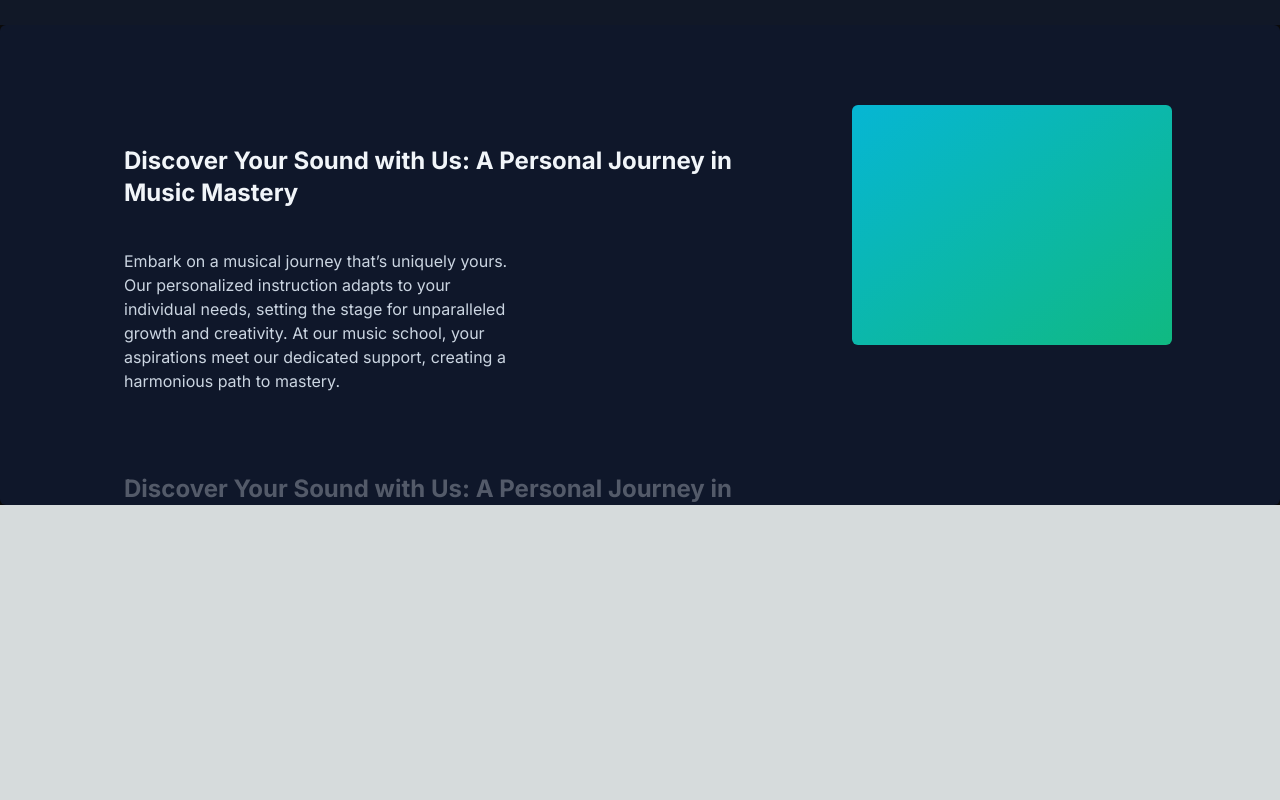
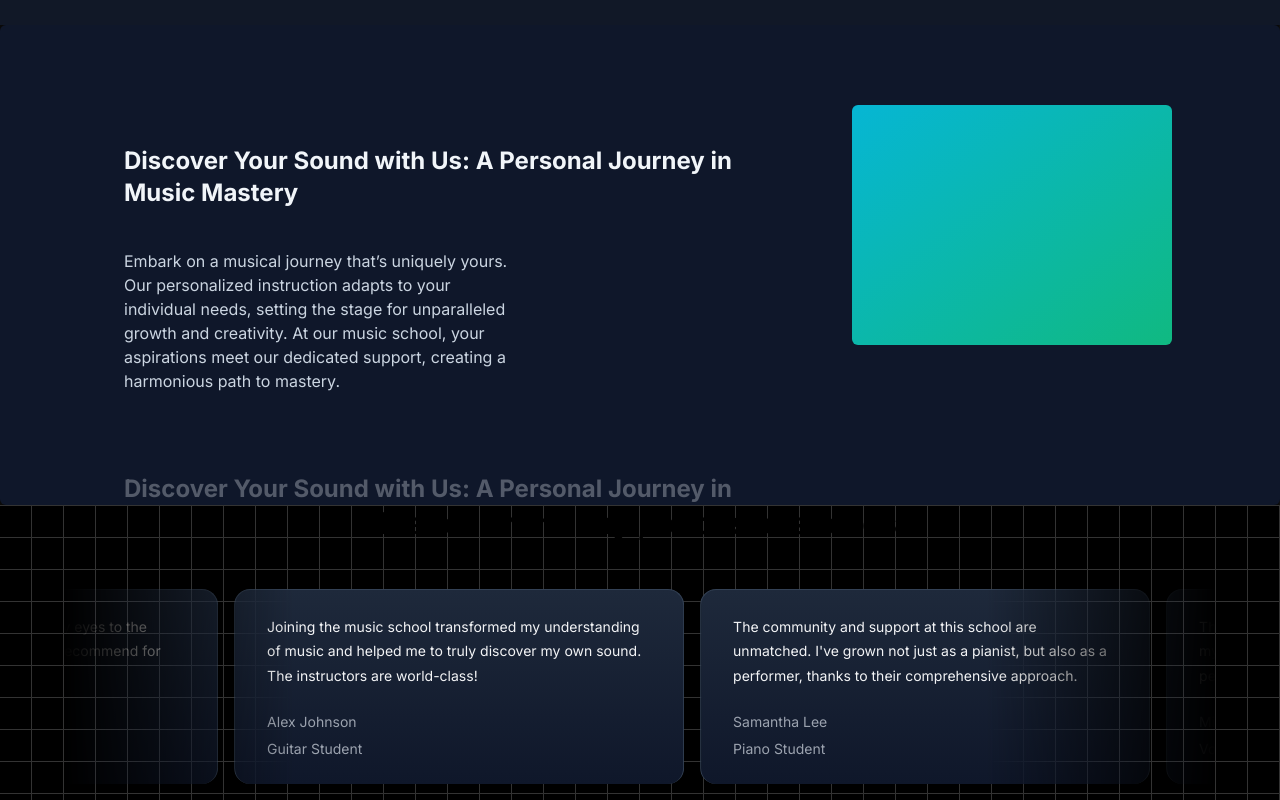
Before and after one commit to abhyudaya29/nextjs, a Next.js app in the folder musicapp/: page / in a window 1280 px wide. Shown: the part 1343-2143 px from the top of the page. Before the commit the page ends 1848 px from the top, so only its background shows below. Built offline with nearby package versions, Linux system fonts and the light colour scheme.

Commit message:
grid background and moving cards

```diff
--- a/musicapp/package.json
+++ b/musicapp/package.json
@@ -10,7 +10,8 @@
   },
   "dependencies": {
     "clsx": "^2.1.0",
-    "framer-motion": "^11.0.22",
+    "framer-motion": "^11.0.24",
+    "mini-svg-data-uri": "^1.4.4",
     "next": "14.1.4",
     "react": "^18",
     "react-dom": "^18",
--- a/musicapp/src/app/layout.tsx
+++ b/musicapp/src/app/layout.tsx
@@ -5,7 +5,7 @@
 const inter = Inter({ subsets: ["latin"] });
 import NavBar from "@/components/navBar";
 export const metadata: Metadata = {
-  title: "Create Next App",
+  title: "music app",
   description: "Generated by create next app",
 };
 
--- a/musicapp/src/app/page.tsx
+++ b/musicapp/src/app/page.tsx
@@ -1,5 +1,6 @@
 import FeaturedCourse from "@/components/featuredCourses";
 import HeroSection from "@/components/heroSection";
+import Testmonial from "@/components/testmonialCard";
 import WhyChooseUs from "@/components/whychooseUs";
 import Image from "next/image";
 
@@ -10,6 +11,7 @@
       <HeroSection/>
       <FeaturedCourse/>
       <WhyChooseUs/>
+      <Testmonial/>
     </main>
   );
 }
--- /dev/null
+++ b/musicapp/src/components/testmonialCard.tsx
@@ -0,0 +1,57 @@
+"use client"
+import { InfiniteMovingCards } from "./ui/infinite-moving-cards";
+const Testmonial=()=>{
+    const musicSchoolTestimonials = [
+        {
+          quote:
+            'Joining the music school transformed my understanding of music and helped me to truly discover my own sound. The instructors are world-class!',
+          name: 'Alex Johnson',
+          title: 'Guitar Student',
+        },
+        {
+          quote:
+            "The community and support at this school are unmatched. I've grown not just as a pianist, but also as a performer, thanks to their comprehensive approach.",
+          name: 'Samantha Lee',
+          title: 'Piano Student',
+        },
+        {
+          quote:
+            "This school offered me the tools and confidence to take my singing to the next level. I'm endlessly grateful for the personalized coaching.",
+          name: 'Michael Chen',
+          title: 'Vocal Student',
+        },
+        {
+          quote:
+            'As a violinist, finding the right mentor can be challenging, but this school matched me with a teacher who truly understands my goals and challenges.',
+          name: 'Emily Taylor',
+          title: 'Violin Student',
+        },
+        {
+          quote:
+            'The production courses here opened my eyes to the intricacies of music production. Highly recommend for any aspiring producers!',
+          name: 'Chris Morales',
+          title: 'Music Production Student',
+        },
+      ];
+    return (
+        <>
+        <div className="h-[40 rem] w-full dark:bg-black dark:bg-grid-white/[0.2] relative flex flex-col items-center justify-center overflow-hidden">
+            <h2 className="text-3xl font-bold text-center mb-8 z-10">Hear our harmony ,Voices of success</h2>
+            <div className="flex justify-center w-full overflow-hidden px-4 sm:px-6 lg:px-8">
+                <div className="w-full max-w-6xl">
+
+                <InfiniteMovingCards
+                items={musicSchoolTestimonials}
+                direction="right"
+                speed="slow"
+                />
+                </div>
+
+            </div>
+
+
+        </div>
+        </>
+    )
+}
+export default Testmonial
--- /dev/null
+++ b/musicapp/src/components/ui/infinite-moving-cards.tsx
@@ -0,0 +1,121 @@
+"use client";
+
+import { cn } from "@/utils/cn";
+import React, { useEffect, useState } from "react";
+
+export const InfiniteMovingCards = ({
+  items,
+  direction = "left",
+  speed = "fast",
+  pauseOnHover = true,
+  className,
+}: {
+  items: {
+    quote: string;
+    name: string;
+    title: string;
+  }[];
+  direction?: "left" | "right";
+  speed?: "fast" | "normal" | "slow";
+  pauseOnHover?: boolean;
+  className?: string;
+}) => {
+  const containerRef = React.useRef<HTMLDivElement>(null);
+  const scrollerRef = React.useRef<HTMLUListElement>(null);
+
+  useEffect(() => {
+    addAnimation();
+  }, []);
+  const [start, setStart] = useState(false);
+  function addAnimation() {
+    if (containerRef.current && scrollerRef.current) {
+      const scrollerContent = Array.from(scrollerRef.current.children);
+
+      scrollerContent.forEach((item) => {
+        const duplicatedItem = item.cloneNode(true);
+        if (scrollerRef.current) {
+          scrollerRef.current.appendChild(duplicatedItem);
+        }
+      });
+
+      getDirection();
+      getSpeed();
+      setStart(true);
+    }
+  }
+  const getDirection = () => {
+    if (containerRef.current) {
+      if (direction === "left") {
+        containerRef.current.style.setProperty(
+          "--animation-direction",
+          "forwards"
+        );
+      } else {
+        containerRef.current.style.setProperty(
+          "--animation-direction",
+          "reverse"
+        );
+      }
+    }
+  };
+  const getSpeed = () => {
+    if (containerRef.current) {
+      if (speed === "fast") {
+        containerRef.current.style.setProperty("--animation-duration", "20s");
+      } else if (speed === "normal") {
+        containerRef.current.style.setProperty("--animation-duration", "40s");
+      } else {
+        containerRef.current.style.setProperty("--animation-duration", "80s");
+      }
+    }
+  };
+  return (
+    <div
+      ref={containerRef}
+      className={cn(
+        "scroller relative z-20  max-w-7xl overflow-hidden  [mask-image:linear-gradient(to_right,transparent,white_20%,white_80%,transparent)]",
+        className
+      )}
+    >
+      <ul
+        ref={scrollerRef}
+        className={cn(
+          " flex min-w-full shrink-0 gap-4 py-4 w-max flex-nowrap",
+          start && "animate-scroll ",
+          pauseOnHover && "hover:[animation-play-state:paused]"
+        )}
+      >
+        {items.map((item, idx) => (
+          <li
+            className="w-[350px] max-w-full relative rounded-2xl border border-b-0 flex-shrink-0 border-slate-700 px-8 py-6 md:w-[450px]"
+            style={{
+              background:
+                "linear-gradient(180deg, var(--slate-800), var(--slate-900)",
+            }}
+            key={item.name}
+          >
+            <blockquote>
+              <div
+                aria-hidden="true"
+                className="user-select-none -z-1 pointer-events-none absolute -left-0.5 -top-0.5 h-[calc(100%_+_4px)] w-[calc(100%_+_4px)]"
+              ></div>
+              <span className=" relative z-20 text-sm leading-[1.6] text-gray-100 font-normal">
+                {item.quote}
+              </span>
+              <div className="relative z-20 mt-6 flex flex-row items-center">
+                <span className="flex flex-col gap-1">
+                  <span className=" text-sm leading-[1.6] text-gray-400 font-normal">
+                    {item.name}
+                  </span>
+                  <span className=" text-sm leading-[1.6] text-gray-400 font-normal">
+                    {item.title}
+                  </span>
+                </span>
+              </div>
+            </blockquote>
+          </li>
+        ))}
+      </ul>
+    </div>
+  );
+};
--- a/musicapp/src/components/whychooseUs.tsx
+++ b/musicapp/src/components/whychooseUs.tsx
@@ -36,7 +36,7 @@
 
     return (
         <>
-        <div>
+        <div className="overflow-hidden w-screen">
             <StickyScroll content={musicSchoolContent}>
 
             </StickyScroll>
--- a/musicapp/tailwind.config.ts
+++ b/musicapp/tailwind.config.ts
@@ -1,6 +1,7 @@
 import type { Config } from "tailwindcss";
 const defaultTheme = require("tailwindcss/defaultTheme");
 const colors = require("tailwindcss/colors");
+const svgToDataUri = require("mini-svg-data-uri");
 const {
   default: flattenColorPalette,
 } = require("tailwindcss/lib/util/flattenColorPalette");
@@ -13,7 +14,10 @@
   darkMode:'class',
   theme: {
     extend: {
-      animation:{spotlight: "spotlight 2s ease .75s 1 forwards",},
+      animation:{
+        spotlight: "spotlight 2s ease .75s 1 forwards",
+        scroll:"scroll var(--animation-duration, 40s) var(--animation-direction, forwards) linear infinite",
+      },
       keyframes:{
         spotlight: {
           "0%": {
@@ -23,6 +27,11 @@
           "100%": {
             opacity: '1',
             transform: "translate(-50%,-40%) scale(1)",
+          },
+        },
+        scroll: {
+          to: {
+            transform: "translate(calc(-50% - 0.5rem))",
           },
         },
       },
@@ -35,8 +44,31 @@
   },
   plugins: [
     addVariablesForColors,
+    addSvgPatterns,
   ],
 };
+function addSvgPatterns({ matchUtilities, theme }: any) {
+  matchUtilities(
+    {
+      "bg-grid": (value: any) => ({
+        backgroundImage: `url("${svgToDataUri(
+          `<svg xmlns="http://www.w3.org/2000/svg" viewBox="0 0 32 32" width="32" height="32" fill="none" stroke="${value}"><path d="M0 .5H31.5V32"/></svg>`
+        )}")`,
+      }),
+      "bg-grid-small": (value: any) => ({
+        backgroundImage: `url("${svgToDataUri(
+          `<svg xmlns="http://www.w3.org/2000/svg" viewBox="0 0 32 32" width="8" height="8" fill="none" stroke="${value}"><path d="M0 .5H31.5V32"/></svg>`
+        )}")`,
+      }),
+      "bg-dot": (value: any) => ({
+        backgroundImage: `url("${svgToDataUri(
+          `<svg xmlns="http://www.w3.org/2000/svg" viewBox="0 0 32 32" width="16" height="16" fill="none"><circle fill="${value}" id="pattern-circle" cx="10" cy="10" r="1.6257413380501518"></circle></svg>`
+        )}")`,
+      }),
+    },
+    { values: flattenColorPalette(theme("backgroundColor")), type: "color" }
+  );
+}
 function addVariablesForColors({ addBase, theme }: any) {
   let allColors = flattenColorPalette(theme("colors"));
   let newVars = Object.fromEntries(
@@ -47,4 +79,5 @@
     ":root": newVars,
   });
 }
+
 export default config;
```
Also changed, not shown: 1 other file (tests, documents, lock files or other folders).
